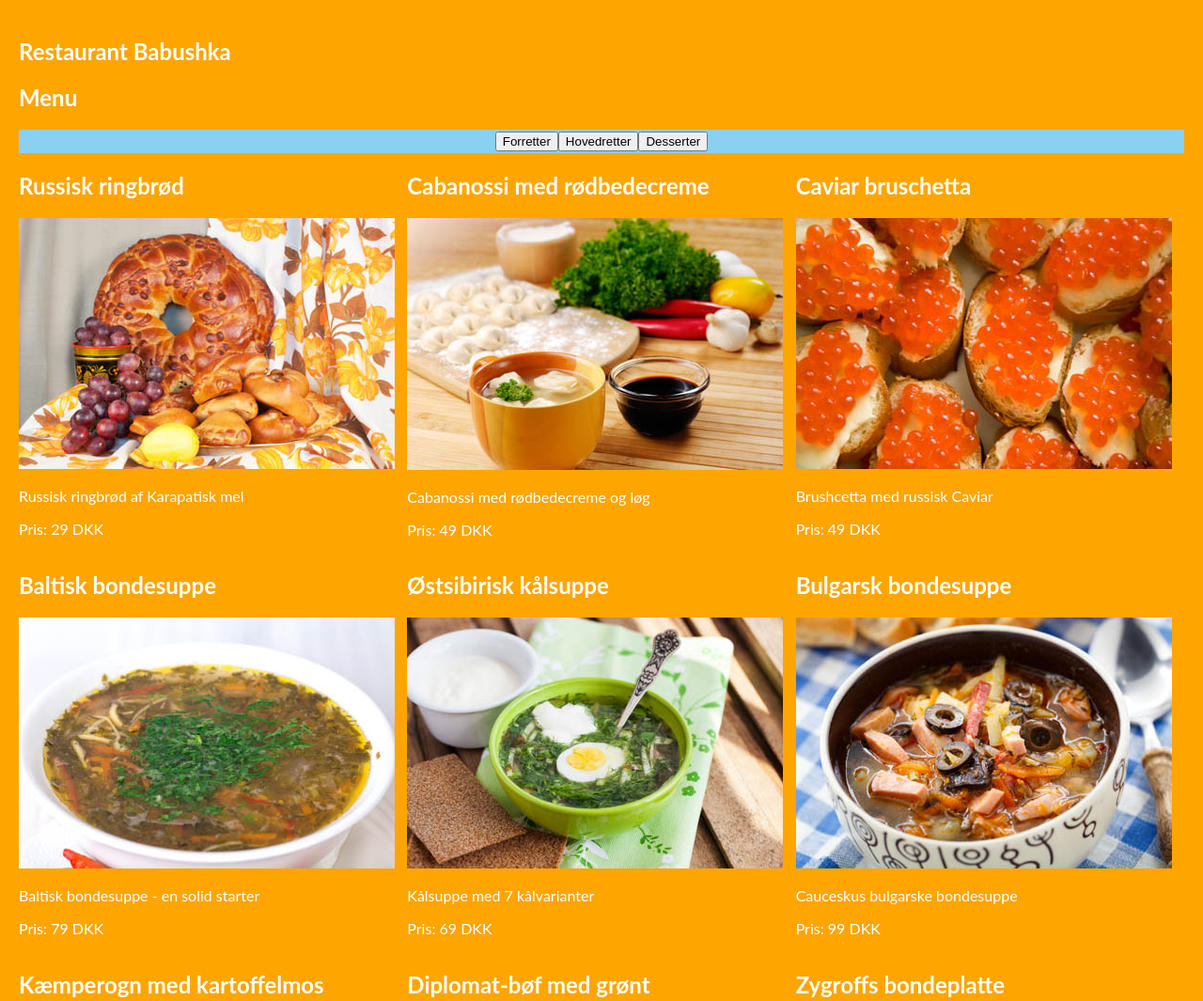
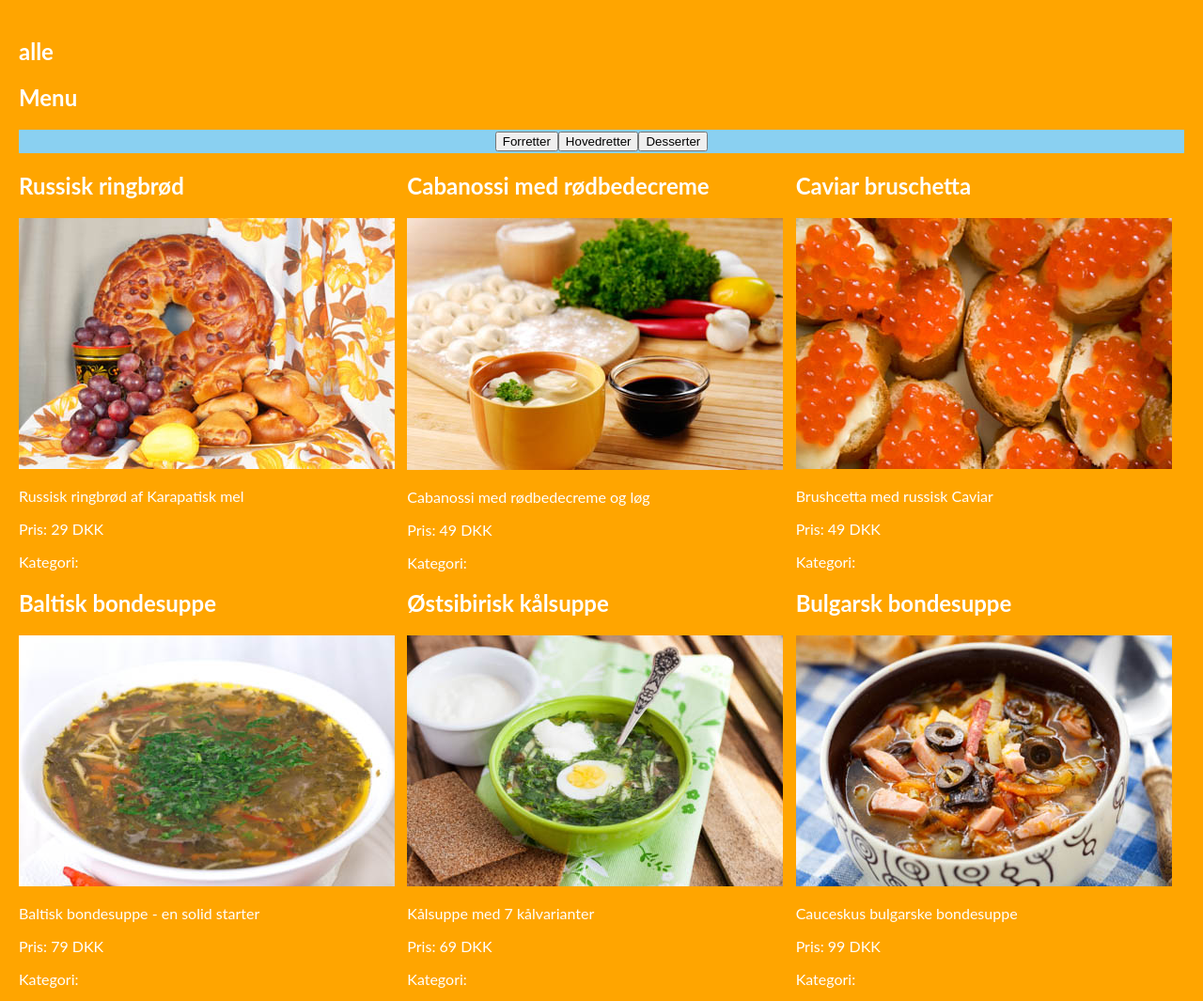
Before and after one commit to Celi0242/BABUSHKA, a plain HTML site: page index.html in a window 1280 px wide. Shown: the top 1065 px of the page at 94% size. Drawn offline with Linux system fonts and the light colour scheme.

Commit message:
menu der funker

```diff
--- a/index.html
+++ b/index.html
@@ -24,14 +24,16 @@
 
         </section>
     </header>
-    <main class="container"></main>
-
+    <main class="main-container">
+        <section class="data-container"></section>
+    </main>
     <template class="retter-template">
             <article>
                 <h2 class = "data-navn"></h2>
                 <img class = "data-billede"  src = "" alt = "">
                 <p class="data-kortbeskrivelse"></p>
                 <p>Pris: <span class="data-pris"></span> DKK </p>
+                Kategori: <span class="data-kategori"></span><br>
             </article>
         </template>
 
--- a/javascript.js
+++ b/javascript.js
@@ -1,27 +1,57 @@
  document.addEventListener("DOMContentLoaded", hentJson);
 
- let retter;
+
+ let dest = document.querySelector(".data-container"),
+     retter,
+     kategoriFilter = "alle";
 
 
  async function hentJson() {
      let jsonData = await fetch("json/menu.json");
      retter = await jsonData.json();
 
-     console.log(retter);
+     //console.log(retter);
 
      visRetter();
  }
 
+ document.querySelectorAll(".menu-item").forEach(knap => {
+
+
+     //console.log(knap);
+     knap.addEventListener("click", filtering)
+
+ });
+
+ function filtering() {
+
+
+
+     kategoriFilter = this.getAttribute("data-kategori");
+     //console.log(kategoriFilter);
+     visRetter();
+
+
+
+ }
+
  function visRetter() {
      let temp = document.querySelector(".retter-template");
-     let modtager = document.querySelector(".container");
-     retter.forEach(article => {
-         let klon = temp.cloneNode(true).content;
-         klon.querySelector(".data-navn").textContent = article.navn;
-         klon.querySelector(".data-billede").src = "imgs/small/" + article.billede + "-sm.jpg";
-         klon.querySelector(".data-billede").alt = "billede" + article.navn;
-         klon.querySelector(".data-kortbeskrivelse").textContent = article.kortbeskrivelse;
-         klon.querySelector(".data-pris").textContent = article.pris;
-         modtager.appendChild(klon);
+     let modtager = document.querySelector(".main-container");
+     modtager.textContent = "";
+     document.querySelector("header h1").textContent = kategoriFilter;
+     retter.forEach(ret => {
+         console.log(ret.kategori, kategoriFilter);
+         if (ret.kategori == kategoriFilter || kategoriFilter == "alle") {
+
+             console.log(ret.kategori, kategoriFilter);
+             let klon = temp.cloneNode(true).content;
+             klon.querySelector(".data-navn").textContent = ret.navn;
+             klon.querySelector(".data-billede").src = "imgs/small/" + ret.billede + "-sm.jpg";
+             klon.querySelector(".data-billede").alt = "billede" + ret.navn;
+             klon.querySelector(".data-kortbeskrivelse").textContent = ret.kortbeskrivelse;
+             klon.querySelector(".data-pris").textContent = ret.pris;
+             modtager.appendChild(klon);
+         }
      });
  }
--- a/style.css
+++ b/style.css
@@ -31,7 +31,7 @@ nav {
 
 }
 
-.container {
+.main-container {
     display: grid;
     grid-template-columns: 1fr 1fr 1fr;
 }
```
